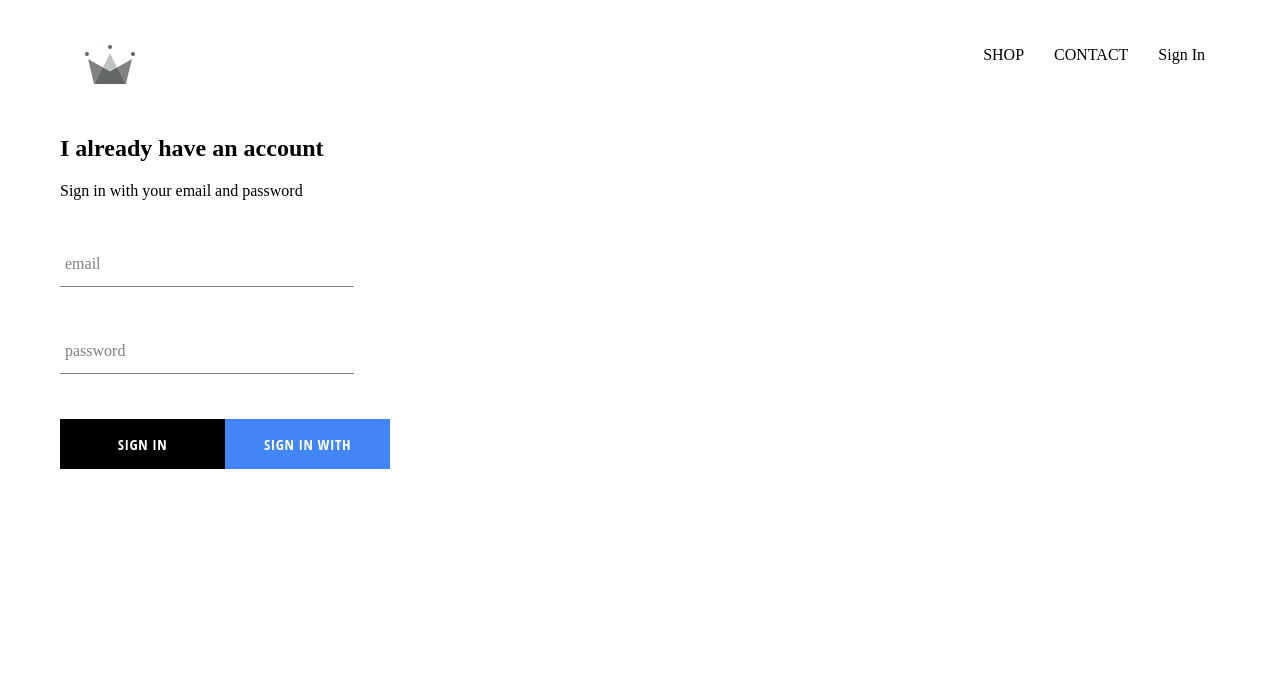
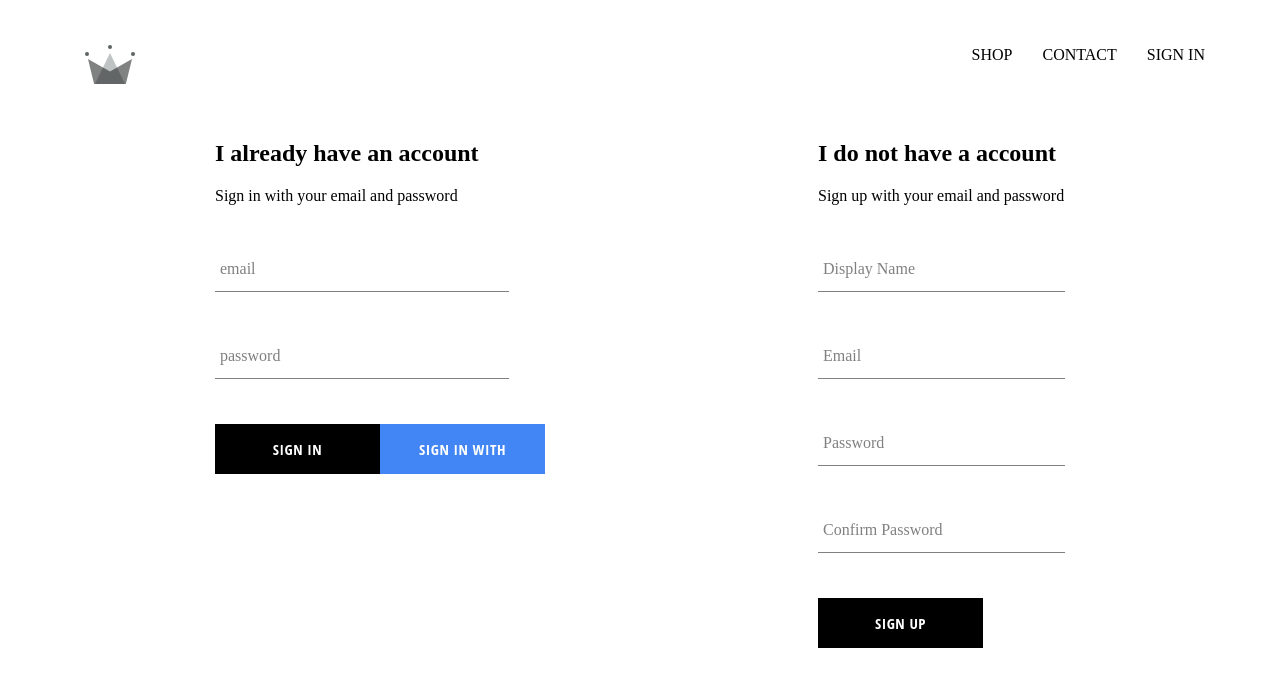
Before and after one commit to diaconescu-dragos/e-commerce-react-app, a React (Create React App) app: page /e-commerce-react-app/sign-in in a window 1280 px wide. Shown: the top 686 px of the page. Built offline with nearby package versions, Linux system fonts and the light colour scheme; no server answers; a web font is replaced by a local one.

Commit message:
implemented firebase utils, included ability to store authenticated users intauthenticated users into firestore db

```diff
--- a/src/App.js
+++ b/src/App.js
@@ -5,7 +5,7 @@
 import {Routes as Switch, Route} from 'react-router-dom'
 import Header from './components/header/header.component';
 import SignInAndSignUpPage from './pages/sing-in-and-sign-up/sing-in-and-sign-up.component';
-import { auth } from './firebase/firebase.utils';
+import { auth,CreateUserProfileDocument} from './firebase/firebase.utils';
 
 class App extends React.Component {
 
@@ -20,8 +20,22 @@
     unsubscribeFromAuth = null;
 
     componentDidMount() {
-        this.unsubscribeFromAuth = auth.onAuthStateChanged(user => {
-            this.setState({currentUser:user});
+        this.unsubscribeFromAuth = auth.onAuthStateChanged( async userAuth => {
+            if(userAuth) {
+                const userRef = CreateUserProfileDocument(userAuth);
+
+                (await userRef).onSnapshot((snapShot) => {
+                   this.setState({
+                       currentUser: {
+                           id:snapShot.id,
+                           ...snapShot.data()
+                       }
+                   });
+                   console.log(this.state);
+                });
+            } else {
+                this.setState({currentUser:userAuth});
+            }
         });
     }
 
--- a/src/components/header/header.component.jsx
+++ b/src/components/header/header.component.jsx
@@ -24,7 +24,7 @@
                 currentUser ?
                 <div className='option' onClick={() => auth.signOut()}>SIGN OUT</div>
                 :
-                <Link className='option' to= 'e-commerce-react-app/sign-in'>Sign In</Link>
+                <Link className='option' to= 'e-commerce-react-app/sign-in'>SIGN IN</Link>
             }
         </div>
     </div>
--- /dev/null
+++ b/src/components/sing-up/sign-up.component.jsx
@@ -0,0 +1,104 @@
+import React from "react";
+import { auth, CreateUserProfileDocument } from "../../firebase/firebase.utils";
+import CustomButton from "../custom-button/custom-button.component";
+import FormInput from "../form-input/form-input.component";
+
+import './sign-up.styles.scss';
+
+class SignUp extends React.Component {
+    constructor() {
+        super();
+
+        this.state= {
+            displayName:'',
+            email:'',
+            password:'',
+            confirmPassword:''
+        };
+    }
+
+    handleSubmit =  async event => {
+        event.preventDefault();
+
+        const {displayName, email, password, confirmPassword} = this.state;
+
+
+        if(password!=confirmPassword) {
+            alert("passwords don't match");
+            return;
+        }
+
+        try {
+            const {user} = await auth.createUserWithEmailAndPassword(email,password);
+
+           await CreateUserProfileDocument(user,{displayName});
+            this.setState({
+                displayName:'',
+                email:'',
+                password:'',
+                confirmPassword:''
+            });
+        } catch(error) {
+            console.error(error);
+        }
+    }
+
+    handleChange = event => {
+        const {name,value} = event.target;
+
+        this.setState({ [name]:value });
+    }
+    render() {
+        const { displayName, email, password, confirmPassword } = this.state;
+        return(
+            <div className="sign-up">
+                <h2 className="title">I do not have a account</h2>
+                <span>Sign up with your email and password</span>
+                <form
+                className="sing-up-form"
+                onSubmit={this.handleSubmit}>
+                    <FormInput
+                    type='text'
+                    name='displayName'
+                    value={displayName}
+                    onChange={this.handleChange}
+                    label = 'Display Name'
+                    required
+                    />
+
+                    <FormInput
+                    type='email'
+                    name='email'
+                    value={email}
+                    onChange={this.handleChange}
+                    label = 'Email'
+                    required
+                    />
+
+                    <FormInput
+                    type='password'
+                    name='password'
+                    value={password}
+                    onChange={this.handleChange}
+                    label = 'Password'
+                    required
+                    />
+
+                    <FormInput
+                    type='password'
+                    name='confirmPassword'
+                    value={confirmPassword}
+                    onChange={this.handleChange}
+                    label = 'Confirm Password'
+                    required
+                    />
+
+                <CustomButton type='submit'>SIGN UP</CustomButton>
+
+                </form>
+            </div>
+        )
+    }
+}
+
+export default SignUp;
--- /dev/null
+++ b/src/components/sing-up/sign-up.styles.scss
@@ -0,0 +1,9 @@
+sign-up {
+    display: flex;
+    flex-direction: column;
+    width: 380px;
+
+    .title {
+        margin: 10px 0;
+    }
+}
--- a/src/firebase/firebase.utils.js
+++ b/src/firebase/firebase.utils.js
@@ -10,6 +10,29 @@
     messagingSenderId: "956456268282",
     appId: "1:956456268282:web:56a45ac8d2760c03357443",
     measurementId: "G-M9FLDTP6NY"
+  };
+
+  export const CreateUserProfileDocument = async (userAuth, additionalData) => {
+    if(!userAuth) return;
+    const userRef = firestore.doc(`users/${userAuth.uid}`);
+    const snapShot = await userRef.get();
+
+    if(!snapShot.exists) {
+        const {displayName, email} = userAuth;
+        const createdAt = new Date();
+
+        try {
+            await userRef.set({
+                displayName,
+                email,
+                createdAt,
+                ...additionalData
+            });
+        } catch(error) {
+            console.log('error creating user',error.message)
+        }
+    }
+    return userRef;
   };
 
   firebase.initializeApp(config);
--- a/src/pages/sing-in-and-sign-up/sing-in-and-sign-up.component.jsx
+++ b/src/pages/sing-in-and-sign-up/sing-in-and-sign-up.component.jsx
@@ -1,11 +1,13 @@
 import React from "react";
 import SignIn from "../../components/sign-in/sign-in.component";
+import SignUp from "../../components/sing-up/sign-up.component";
 
 import './sing-in-and-sign-up.styles.scss';
 
 const SignInAndSignUpPage = () =>(
     <div className="sing-in-and-sign-up">
-      <SignIn/>
+      <SignIn />
+      <SignUp />
     </div>
 );
 
--- a/src/pages/sing-in-and-sign-up/sing-in-and-sign-up.styles.scss
+++ b/src/pages/sing-in-and-sign-up/sing-in-and-sign-up.styles.scss
@@ -0,0 +1,6 @@
+.sing-in-and-sign-up {
+    width:  850px;
+    display: flex;
+    justify-content: space-between;
+    margin: 30px auto;
+}
```
